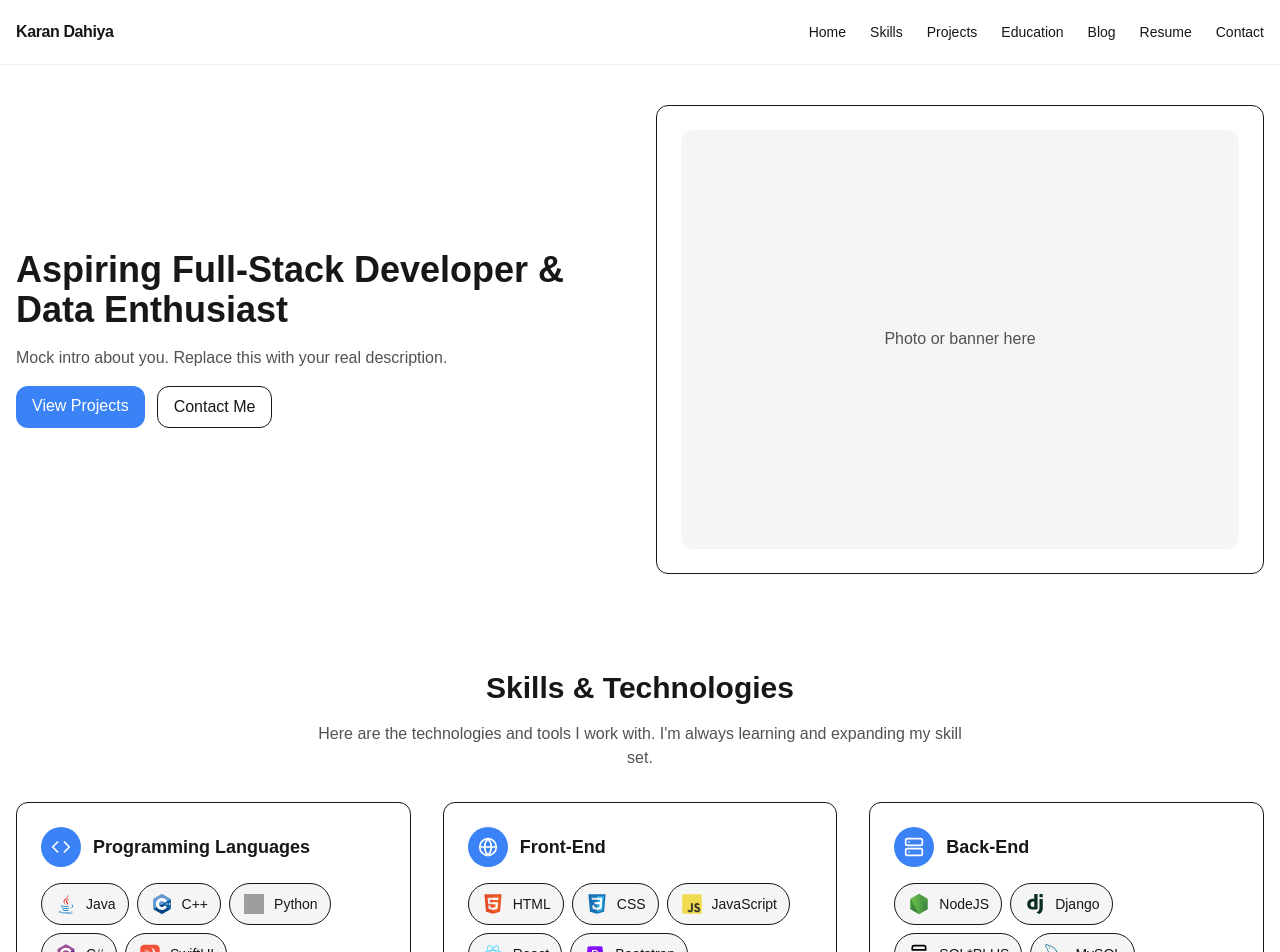
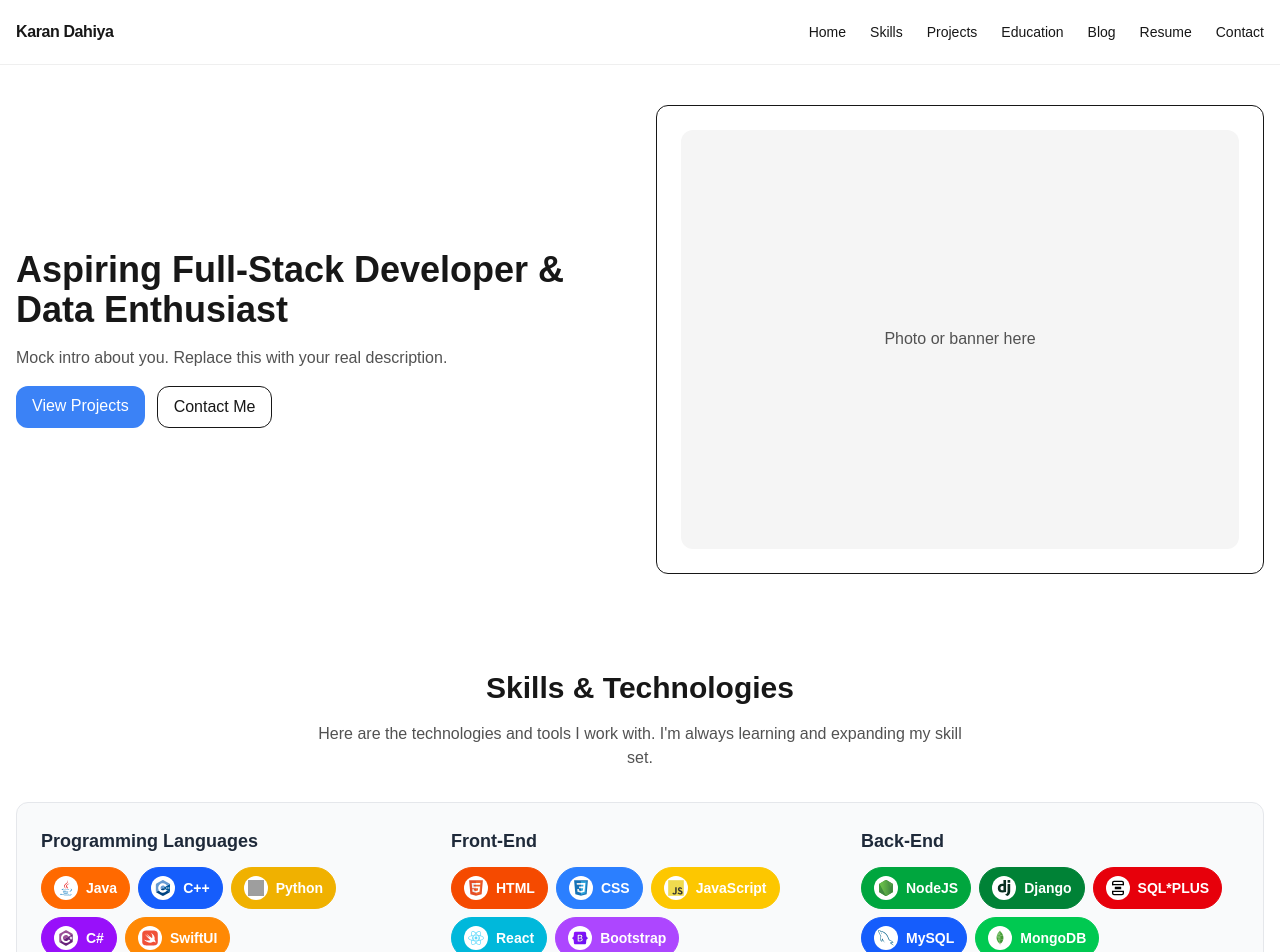
Before and after one commit to karan-dahiya/Eportfolio, a Next.js app: page / in a window 1280 px wide. Shown: the top 952 px of the page. Built offline with nearby package versions, Linux system fonts and the light colour scheme; grey boxes are pictures that could not be loaded.

Commit message:
added more styling to skils

```diff
--- a/src/sections/Skills.js
+++ b/src/sections/Skills.js
@@ -1,105 +1,67 @@
 'use client'
 import { motion } from 'framer-motion'
-import {
-  Code,
-  Globe,
-  Database,
-  GitBranch,
-  Cloud,
-  Gamepad2,
-  BarChart3,
-  FileCode,
-  Palette,
-  Server,
-  GitCommit,
-  Zap,
-  Coffee,
-  Terminal,
-  Python,
-  Smartphone,
-  Layout,
-  Palette as Paintbrush,
-  Layers,
-  Database as DbIcon,
-  GitBranch as GitIcon,
-  Cloud as AwsIcon,
-  Gamepad2 as UnityIcon,
-  BarChart3 as ChartIcon,
-  FileText,
-  Cpu,
-  Monitor,
-  Smartphone as MobileIcon,
-  Zap as ReactIcon
-} from 'lucide-react'
 import Image from 'next/image'
 
 const SKILLS = [
   {
     category: 'Programming Languages',
-    icon: <Code size={20} />,
     skills: [
-      { name: 'Java', logo: '/images/skills/java.svg', color: 'bg-orange-500' },
-      { name: 'C++', logo: '/images/skills/cpp.svg', color: 'bg-blue-600' },
-      { name: 'Python', logo: '/images/skills/python.svg', color: 'bg-yellow-500' },
-      { name: 'C#', logo: '/images/skills/csharp.svg', color: 'bg-purple-600' },
-      { name: 'SwiftUI', logo: '/images/skills/swift.svg', color: 'bg-orange-400' }
+      { name: 'Java', logo: '/images/skills/java.svg', bgColor: 'bg-orange-500', borderColor: 'border-orange-500' },
+      { name: 'C++', logo: '/images/skills/cpp.svg', bgColor: 'bg-blue-600', borderColor: 'border-blue-600' },
+      { name: 'Python', logo: '/images/skills/python.svg', bgColor: 'bg-yellow-500', borderColor: 'border-yellow-500' },
+      { name: 'C#', logo: '/images/skills/csharp.svg', bgColor: 'bg-purple-600', borderColor: 'border-purple-600' },
+      { name: 'SwiftUI', logo: '/images/skills/swift.svg', bgColor: 'bg-orange-400', borderColor: 'border-orange-400' }
     ]
   },
   {
     category: 'Front-End',
-    icon: <Globe size={20} />,
     skills: [
-      { name: 'HTML', logo: '/images/skills/html5.svg', color: 'bg-orange-600' },
-      { name: 'CSS', logo: '/images/skills/css3.svg', color: 'bg-blue-500' },
-      { name: 'JavaScript', logo: '/images/skills/javascript.svg', color: 'bg-yellow-400' },
-      { name: 'React', logo: '/images/skills/react.svg', color: 'bg-cyan-500' },
-      { name: 'Bootstrap', logo: '/images/skills/bootstrap.svg', color: 'bg-purple-500' },
-      { name: 'Tailwind CSS', logo: '/images/skills/tailwindcss.svg', color: 'bg-teal-500' },
-      { name: 'Node.js', logo: '/images/skills/nodejs.svg', color: 'bg-green-600' },
-      { name: 'Figma', logo: '/images/skills/figma.svg', color: 'bg-pink-500' },
-      { name: 'Adobe XD', logo: '/images/skills/adobexd.svg', color: 'bg-purple-400' },
-      { name: 'Next.js', logo: '/images/skills/nextjs.svg', color: 'bg-black' }
+      { name: 'HTML', logo: '/images/skills/html5.svg', bgColor: 'bg-orange-600', borderColor: 'border-orange-600' },
+      { name: 'CSS', logo: '/images/skills/css3.svg', bgColor: 'bg-blue-500', borderColor: 'border-blue-500' },
+      { name: 'JavaScript', logo: '/images/skills/javascript.svg', bgColor: 'bg-yellow-400', borderColor: 'border-yellow-400' },
+      { name: 'React', logo: '/images/skills/react.svg', bgColor: 'bg-cyan-500', borderColor: 'border-cyan-500' },
+      { name: 'Bootstrap', logo: '/images/skills/bootstrap.svg', bgColor: 'bg-purple-500', borderColor: 'border-purple-500' },
+      { name: 'Tailwind CSS', logo: '/images/skills/tailwindcss.svg', bgColor: 'bg-teal-500', borderColor: 'border-teal-500' },
+      { name: 'Node.js', logo: '/images/skills/nodejs.svg', bgColor: 'bg-green-600', borderColor: 'border-green-600' },
+      { name: 'Figma', logo: '/images/skills/figma.svg', bgColor: 'bg-pink-500', borderColor: 'border-pink-500' },
+      { name: 'Adobe XD', logo: '/images/skills/adobexd.svg', bgColor: 'bg-purple-400', borderColor: 'border-purple-400' },
+      { name: 'Next.js', logo: '/images/skills/nextjs.svg', bgColor: 'bg-black', borderColor: 'border-black' }
     ]
   },
   {
     category: 'Back-End',
-    icon: <Server size={20} />,
     skills: [
-      { name: 'NodeJS', logo: '/images/skills/nodejs.svg', color: 'bg-green-600' },
-      { name: 'Django', logo: '/images/skills/django.svg', color: 'bg-green-700' },
-      { name: 'SQL*PLUS', logo: '/images/skills/sqlplus.svg', color: 'bg-red-600' },
-      { name: 'MySQL', logo: '/images/skills/mysql.svg', color: 'bg-blue-600' },
-      { name: 'MongoDB', logo: '/images/skills/mongodb.svg', color: 'bg-green-500' }
+      { name: 'NodeJS', logo: '/images/skills/nodejs.svg', bgColor: 'bg-green-600', borderColor: 'border-green-600' },
+      { name: 'Django', logo: '/images/skills/django.svg', bgColor: 'bg-green-700', borderColor: 'border-green-700' },
+      { name: 'SQL*PLUS', logo: '/images/skills/sqlplus.svg', bgColor: 'bg-red-600', borderColor: 'border-red-600' },
+      { name: 'MySQL', logo: '/images/skills/mysql.svg', bgColor: 'bg-blue-600', borderColor: 'border-blue-600' },
+      { name: 'MongoDB', logo: '/images/skills/mongodb.svg', bgColor: 'bg-green-500', borderColor: 'border-green-500' }
     ]
   },
   {
     category: 'Version Control',
-    icon: <GitBranch size={20} />,
     skills: [
-      { name: 'Git', logo: '/images/skills/git.svg', color: 'bg-orange-600' },
-      { name: 'GitHub', logo: '/images/skills/github.svg', color: 'bg-gray-800' }
+      { name: 'Git', logo: '/images/skills/git.svg', bgColor: 'bg-orange-600', borderColor: 'border-orange-600' },
+      { name: 'GitHub', logo: '/images/skills/github.svg', bgColor: 'bg-gray-800', borderColor: 'border-gray-800' }
     ]
   },
   {
     category: 'Cloud & DevOps',
-    icon: <Cloud size={20} />,
     skills: [
-      { name: 'Amazon Web Services (AWS)', logo: '/images/skills/aws.svg', color: 'bg-orange-500' }
+      { name: 'Amazon Web Services (AWS)', logo: '/images/skills/aws.svg', bgColor: 'bg-orange-500', borderColor: 'border-orange-500' }
     ]
   },
   {
-    category: 'Game Development / Interactive Media',
-    icon: <Gamepad2 size={20} />,
+    category: 'Game Development',
     skills: [
-      { name: 'Unity', logo: '/images/skills/unity.svg', color: 'bg-gray-700' }
+      { name: 'Unity', logo: '/images/skills/unity.svg', bgColor: 'bg-gray-700', borderColor: 'border-gray-700' }
     ]
   },
   {
     category: 'Data & Business Intelligence',
-    icon: <BarChart3 size={20} />,
     skills: [
-      { name: 'Tableau', logo: '/images/skills/tableau.svg', color: 'bg-blue-600' },
-      { name: 'Power BI', logo: '/images/skills/powerbi.svg', color: 'bg-yellow-600' }
+      { name: 'Tableau', logo: '/images/skills/tableau.svg', bgColor: 'bg-blue-600', borderColor: 'border-blue-600' },
+      { name: 'Power BI', logo: '/images/skills/powerbi.svg', bgColor: 'bg-yellow-600', borderColor: 'border-yellow-600' }
     ]
   }
 ]
@@ -114,32 +76,33 @@ export default function Skills() {
         </p>
       </div>
 
-      <div className="grid md:grid-cols-2 lg:grid-cols-3 gap-8">
+      <div className="border border-gray-200 rounded-xl bg-gray-50 p-4">
+        <div className="grid md:grid-cols-2 lg:grid-cols-3 gap-4">
           {SKILLS.map((category, index) => (
             <motion.div
               key={category.category}
               initial={{ opacity: 0, y: 20 }}
               animate={{ opacity: 1, y: 0 }}
               transition={{ duration: 0.5, delay: index * 0.1 }}
-            className="border rounded-xl p-6 space-y-4"
+              className="p-2 space-y-3"
             >
               <div className="flex items-center gap-3">
-              <div className="w-10 h-10 bg-brand-500 rounded-full flex items-center justify-center text-white">
-                {category.icon}
-              </div>
-              <h3 className="font-semibold text-lg">{category.category}</h3>
+                <h3 className="font-semibold text-lg text-gray-800">{category.category}</h3>
               </div>
 
               <div className="flex flex-wrap gap-2">
                 {category.skills.map(skill => (
-                <span key={skill.name} className="px-3 py-2 bg-neutral-100 text-sm rounded-full border flex items-center gap-2 hover:shadow-md transition-shadow">
-                  <div className="w-6 h-6 flex items-center justify-center">
+                  <span
+                    key={skill.name}
+                    className={`px-3 py-2 ${skill.bgColor} ${skill.borderColor} text-white font-bold text-sm rounded-full border flex items-center gap-2 hover:shadow-md transition-all duration-200 hover:scale-105`}
+                  >
+                    <div className="w-6 h-6 flex items-center justify-center bg-white rounded-full">
                       <Image
                         src={skill.logo}
                         alt={skill.name}
-                      width={20}
-                      height={20}
-                      className="w-5 h-5"
+                        width={16}
+                        height={16}
+                        className="w-4 h-4"
                       />
                     </div>
                     {skill.name}
@@ -150,5 +113,6 @@ export default function Skills() {
           ))}
         </div>
       </div>
+    </div>
   )
 }
```
Lines whose indentation alone changed are shown as unchanged.
